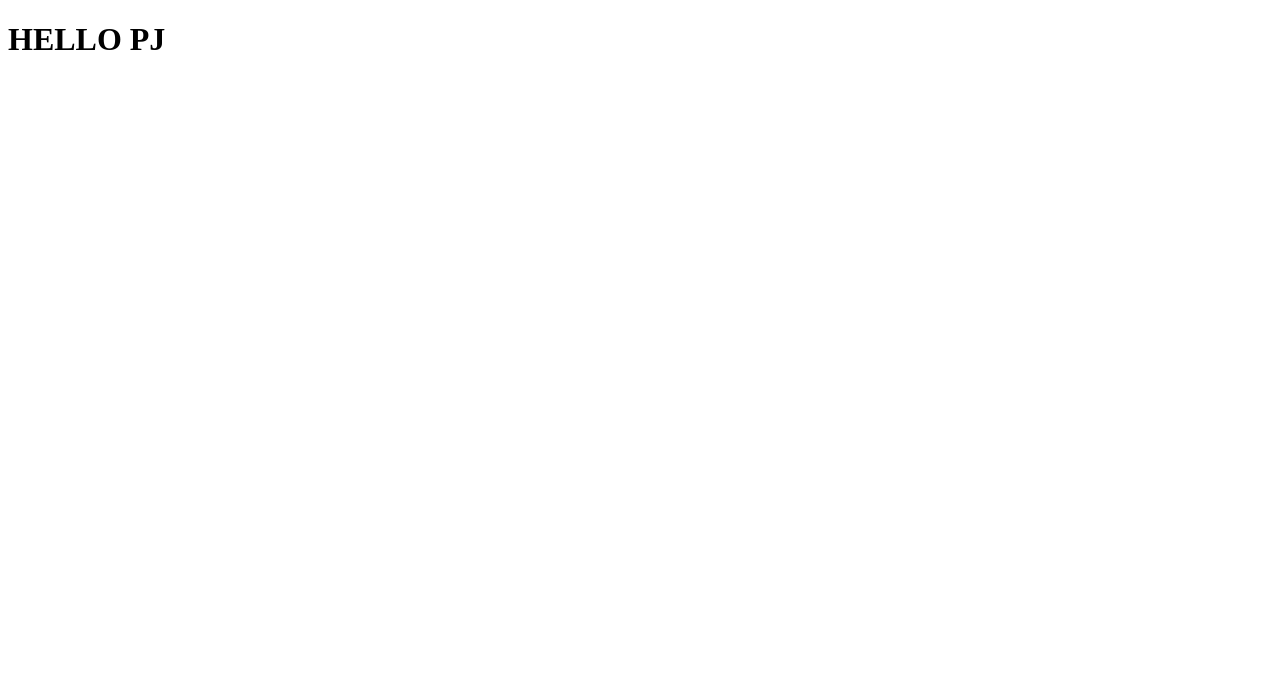
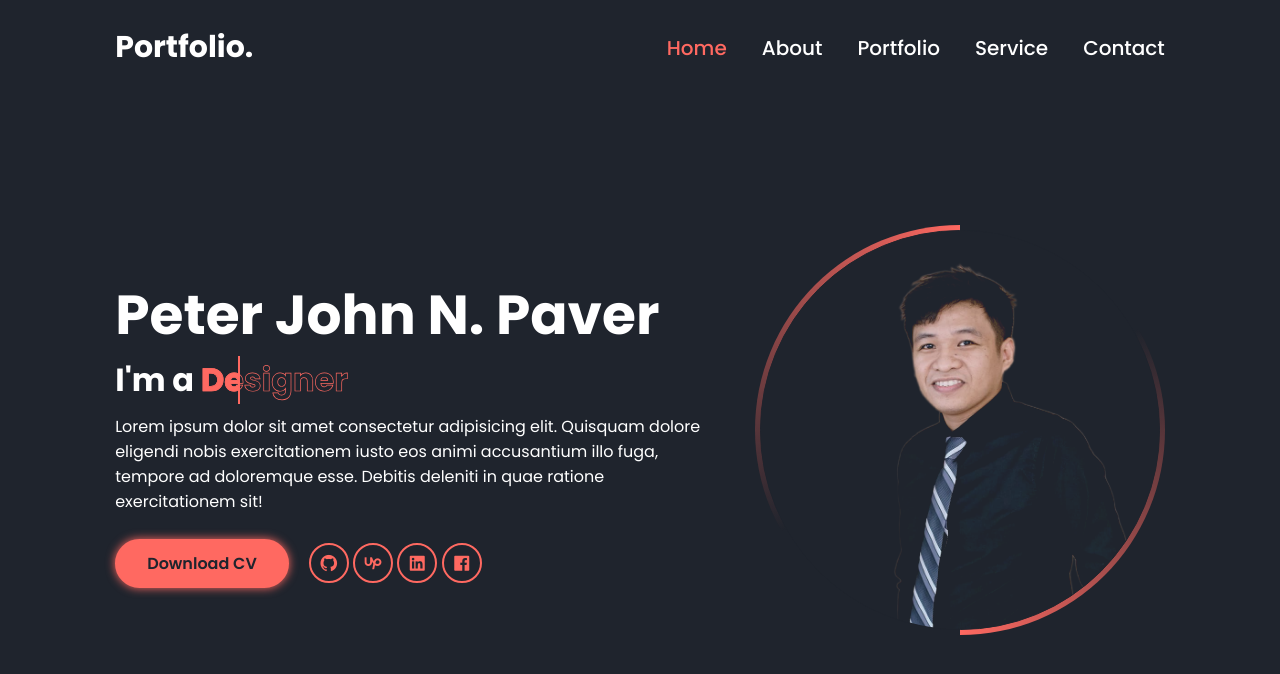
Before and after one commit to pjpaver/pjpaver.github.io, a plain HTML site: page index.html in a window 1280 px wide. Drawn offline with nearby package versions, Linux system fonts and the light colour scheme.

Commit message:
portfolio

```diff
--- a/index.html
+++ b/index.html
@@ -2,10 +2,65 @@
 <html lang="en">
 <head>
     <meta charset="UTF-8">
+    <meta http-equiv="X-UA Compatible" content="IE=edge">
     <meta name="viewport" content="width=device-width, initial-scale=1.0">
-    <title>Document</title>
+    <title>Portfolio: Peter John Paver</title>
+    <link href='https://unpkg.com/boxicons@2.1.4/css/boxicons.min.css' rel='stylesheet'>
+    <link rel="stylesheet" href="style.css">
 </head>
 <body>
-    <h1>HELLO PJ</h1>
+
+    <nav class="navbar">
+        <a href="#" class="logo">Portfolio.</a>
+        <ul>
+            <li class="active"><a href="#">Home</a></li>
+            <li><a href="about.html">About</a></li>
+            <li><a href="portfolio.html">Portfolio</a></li>
+            <li><a href="service.html">Service</a></li>
+            <li><a href="contact.html">Contact</a></li>
+        </ul>
+
+    </nav>
+
+    <div class="bars-animation">
+        <div class="bar" style="--i:6;"></div>
+        <div class="bar" style="--i:5;"></div>
+        <div class="bar" style="--i:4;"></div>
+        <div class="bar" style="--i:3;"></div>
+        <div class="bar" style="--i:2;"></div>
+        <div class="bar" style="--i:1;"></div>
+    </div>
+
+    <section class="home">
+        <div class="home-info">
+            <h1>Peter John N. Paver</h1>
+            <h2>I'm a
+                <span style="--i:4;" data-text="Frontend Developer">Frontend Developer</span>
+                <span style="--i:3;" data-text="Designer">Designer</span>
+                <span style="--i:2;" data-text="Data Analyst">Data Analyst</span>
+                <span style="--i:1;" data-text="Data Controller">Data Controller</span>
+            </h2>
+            <p>Lorem ipsum dolor sit amet consectetur adipisicing elit. Quisquam dolore eligendi nobis exercitationem iusto eos animi accusantium illo fuga, tempore ad doloremque esse. Debitis deleniti in quae ratione exercitationem sit!</p>
+            <div class="btn-sci">
+                <a href="#" class="btn">Download CV</a>
+                <div class="sci">
+                    <a href="#"><i class='bx bxl-github'></i></a>
+                    <a href="#"><i class='bx bxl-upwork'></i></a>
+                    <a href="#"><i class='bx bxl-linkedin-square' ></i></a>
+                    <a href="#"><i class='bx bxl-facebook-square'></i></a>
+                </div>
+            </div>
+        </div>
+
+        <div class="home-img">
+            <div class="img-box">
+                <div class="img-item">
+                    <img src="pp.png" alt="">
+                </div>
+            </div>
+        </div>
+    </section>
+
 </body>
+
 </html>
--- /dev/null
+++ b/style.css
@@ -0,0 +1,257 @@
+@import url('https://fonts.googleapis.com/css2?family=Poppins:wght@300;400;500;600;700;800;900&display=swap');
+
+* {
+    margin: 0;
+    padding: 0;
+    box-sizing: border-box;
+    font-family: 'Poppins', sans-serif;
+}
+
+a {
+    color: #fff;
+    text-decoration: none;
+}
+.navbar {
+    position: fixed;
+    left: 0;
+    top: 0;
+    width: 100%;
+    padding: 25px 9%;
+    display: flex;
+    justify-content: space-between;
+    align-items: center;
+    z-index: 100;
+    visibility: hidden;
+    opacity: 0;
+    animation: show-content 1.5s linear forwards;
+    animation-delay:  1.2s;
+}
+
+
+@keyframes show-content {
+    100% {
+        visibility: visible;
+        opacity: 1;
+    }
+}
+
+.navbar .logo {
+    font-size: 30px;
+    font-weight: 700;
+}
+.navbar ul {
+    display: flex;
+}
+.navbar ul li {
+    list-style: none;
+    margin-left: 35px;
+}
+.navbar ul li a {
+    font-size: 20px;
+    font-weight: 500;
+    transition: .5s;
+}
+.navbar ul li:hover a,
+.navbar ul li.active a {
+    color: #ff6961;
+}
+
+.home {
+    display: flex;
+    align-items: center;
+    gap: 50px;
+    height: 100vh;
+    padding: 60px 9% 0;
+    color: #fff;
+    visibility: hidden;
+    opacity: 0;
+    animation: show-content 1.5s linear forwards;
+    animation-delay:  1.6s;
+}
+
+.home-info h1 {
+    font-size: 55px;
+}
+
+.home-info h2 {
+    display: inline;
+    font-size: 32px;
+    margin-top: -10px;
+}
+
+.home-info h2 span {
+    position: relative;
+    display: inline-block;
+    color: transparent;
+    -webkit-text-stroke: .7px #ff6961;
+    animation: display-text 16s linear infinite;
+    animation-delay: calc(-4s * var(--i));
+}
+
+@keyframes display-text {
+    25%,
+    100% {
+        display: none;
+    }
+}
+
+.home-info h2 span::before {
+    content: attr(data-text);
+    position: absolute;
+    width: 0%;
+    border-right: 2px solid #ff6961;
+    color:#ff6961;
+    white-space:nowrap;
+    overflow: hidden;
+    animation: fill-text 4s linear infinite;
+}
+
+@keyframes fill-text {
+    10%,
+    100% {
+        width: 0%;
+    }
+
+    70%,
+    90% {
+        width: 100%;
+    }
+}
+
+.home-info p {
+    font-size: 16px;
+    margin: 10px 0 25px;
+}
+.home-info .btn-sci {
+    display: flex;
+    align-items: center;
+}
+
+.btn {
+    display: inline-block;
+    padding: 10px 30px;
+    background: #ff6961;
+    border: 2px solid #ff6961;
+    border-radius: 40px;
+    box-shadow: 0 0 10px #ff6961;
+    font-size: 16px;
+    color: #1f242d;
+    font-weight: 600;
+}
+.btn:hover {
+    background: transparent;
+    color: #ff6961;
+    box-shadow: none;
+}
+
+.home-info .btn-sci .sci {
+    margin-left: 20px;
+}
+.home-info .btn-sci .sci a {
+    display: inline-flex;
+    padding: 8px;
+    border: 2px solid #ff6961;
+    border-radius: 50%;
+    font-size: 20px;
+    color: #ff6961;
+    transition: .5s;
+}
+
+.home-info .btn-sci .sci a:hover {
+    background: #ff6961;
+    color: #1f242d;
+    box-shadow: 0 0 10px #ff6961;
+}
+
+.home-img .img-box {
+    position: relative;
+    width: 32vw;
+    height: 32vw;
+    border-radius: 50%;
+    padding: 5px;
+    display: flex;
+    justify-content: center;
+    align-items: center;
+    overflow: hidden;
+}
+.home-img .img-box::before,
+.home-img .img-box::after {
+    content: '';
+    position: absolute;
+    width: 500px;
+    height: 500px;
+    background: conic-gradient(transparent, transparent, transparent, #ff6961);
+    transform: rotate(0deg);
+    animation: rotate-border 10s linear infinite;
+}
+
+.home-img .img-box::after {
+    animation-delay: -5s;
+}
+
+@keyframes rotate-border {
+    100% {
+        transform: rotate(360deg);
+    }
+}
+
+.home-img .img-box .img-item {
+    position: relative;
+    width: 100%;
+    height: 100%;
+    background: #1f242d;
+    border-radius: 50%;
+    border: .1px solid #1f242d;
+    display: flex;
+    justify-content: center;
+    z-index: 1;
+    overflow: hidden;
+}
+
+.home-img .img-box .img-item img {
+    position: absolute;
+    top: 5px;
+    display: block;
+    width: 110%;
+    object-fit: cover;
+    mix-blend-mode: lighten;
+}
+
+.bars-animation {
+    position: absolute;
+    width: 100%;
+    height: 100%;
+    display: flex;
+    z-index: -1;
+}
+
+.bars-animation .bar {
+    width: 100%;
+    height: 100%;
+    background: #1f242d;
+    transform: translateY(-100%);
+    animation: show-bars .5s ease-in-out forwards;
+    animation-delay: calc(.1s * var(--i));
+}
+
+@keyframes show-bars {
+    100% {
+        transform: translateY(0%);
+
+    }
+}
+
+/** -------------------------about me------------------------- **/
+
+.about {
+    display: flex;
+    align-items: center;
+    gap: 50px;
+    height: 30vh;
+    padding: 60px 9% 0;
+    color: #ff6961;
+    visibility: hidden;
+    opacity: 0;
+    animation: show-content 1.5s linear forwards;
+    animation-delay:  1.6s;
+}
```
Also changed, not shown: about.html (added, +43 -0 lines), contact.html (added, +37 -0 lines), portfolio.html (added, +37 -0 lines), service.html (added, +37 -0 lines), pp.png (added).
